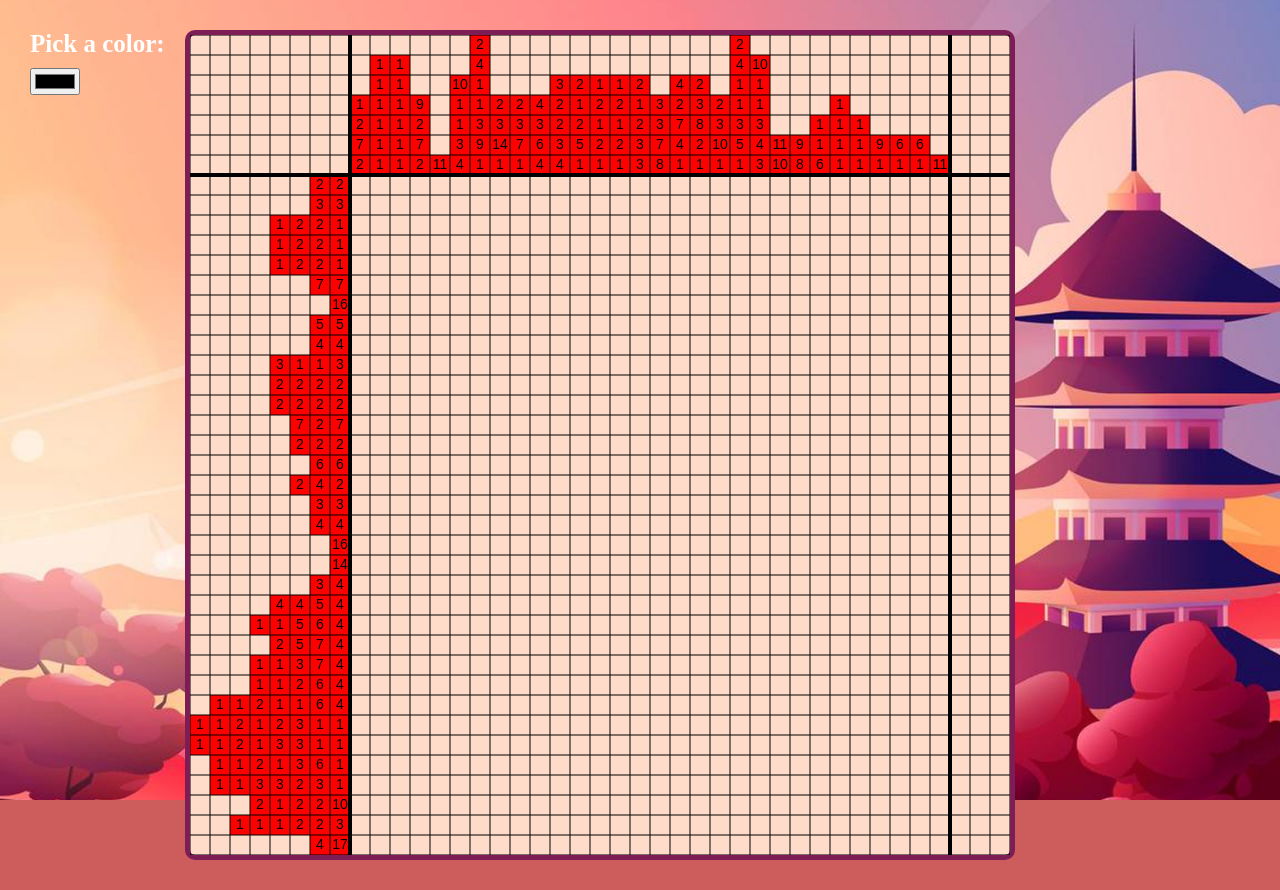
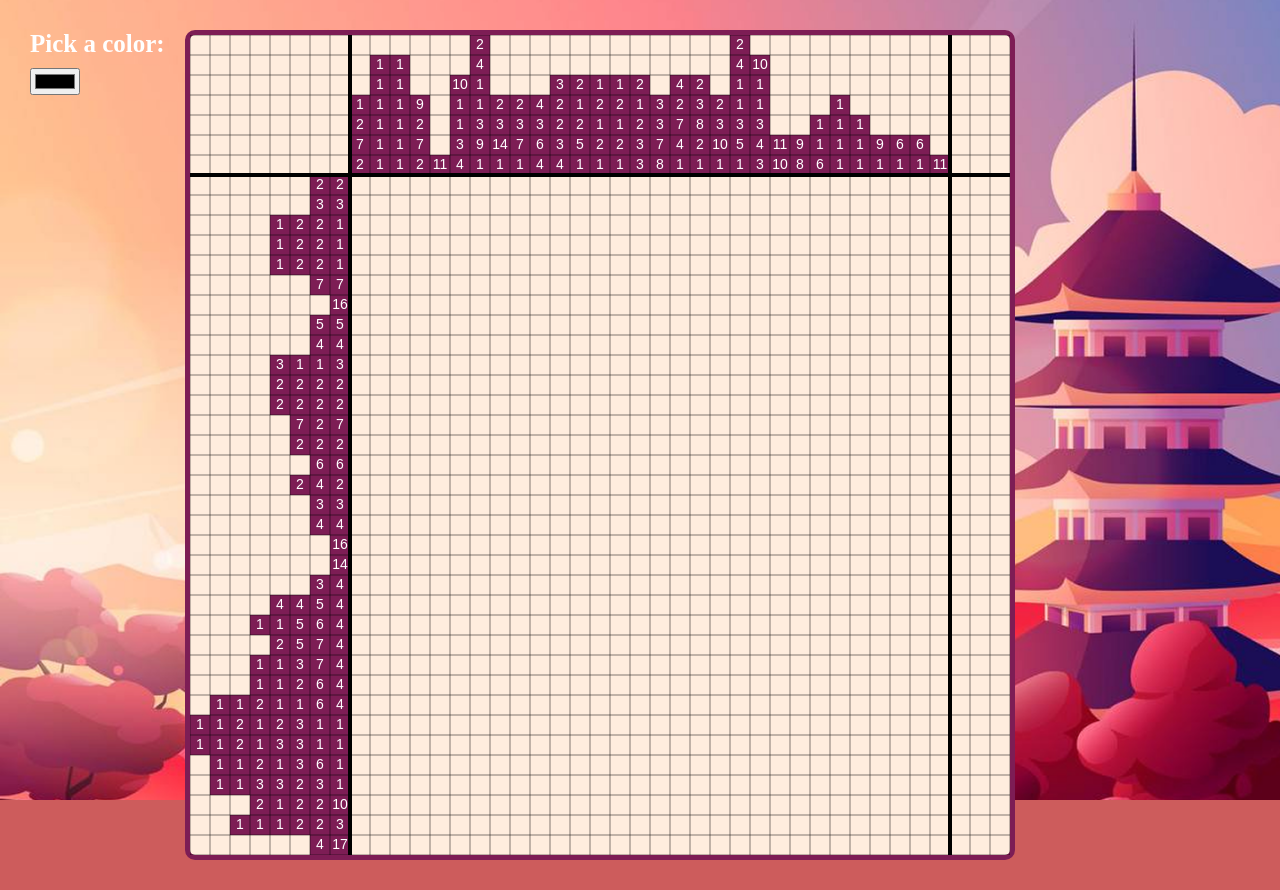
Before and after one commit to MarynaShavlak/nanogram-xpert, a plain HTML site: page index.html in a window 1280 px wide. Drawn offline with Linux system fonts and the light colour scheme.

Commit message:
add fixes for grid

```diff
--- a/scripts/config/task.js
+++ b/scripts/config/task.js
@@ -1,6 +1,6 @@
 export const digitsConfig= [
     {
-        color: 'red',
+        color: '#7D1D55',
         cells: [
             [8,3, 1],
             [8,4, 2],
--- a/scripts/draw/drawDigitCell.js
+++ b/scripts/draw/drawDigitCell.js
@@ -4,7 +4,7 @@ export function drawDigitCell(x, y, color, digit) {
     ctx.fillStyle = color;
     ctx.fillRect(cell * x, cell * y, cell, cell);
     ctx.font = '14px Arial';
-    ctx.fillStyle = 'black';
+    ctx.fillStyle = '#ffffff';
     ctx.textAlign = 'center';
     ctx.textBaseline = 'middle';
 
--- a/scripts/draw/drawGrid.js
+++ b/scripts/draw/drawGrid.js
@@ -18,8 +18,8 @@ export function drawGrid() {
         vLineCount++;
         hLineCount++;
 
-        let verticalWidth = (vLineCount === 9 || vLineCount === 39) ? 4 : 1;
-        let horizontalWidth = (hLineCount === 8) ? 4 : 1;
+        let verticalWidth = (vLineCount === 9 || vLineCount === 39) ? 4 : 0.5;
+        let horizontalWidth = (hLineCount === 8) ? 4 : 0.5;
 
         drawLine(i, 0, i, 820, verticalWidth);
         drawLine(0, i, 820, i, horizontalWidth);
--- a/style.css
+++ b/style.css
@@ -5,7 +5,7 @@
 }
 .canvas-container {
   display: flex;
-  background-color: rgb(255,220,201);
+  background-color: rgb(255,237,222);
   border: 5px solid rgb(125,29,85);
   border-radius: 10px;
 }
```
